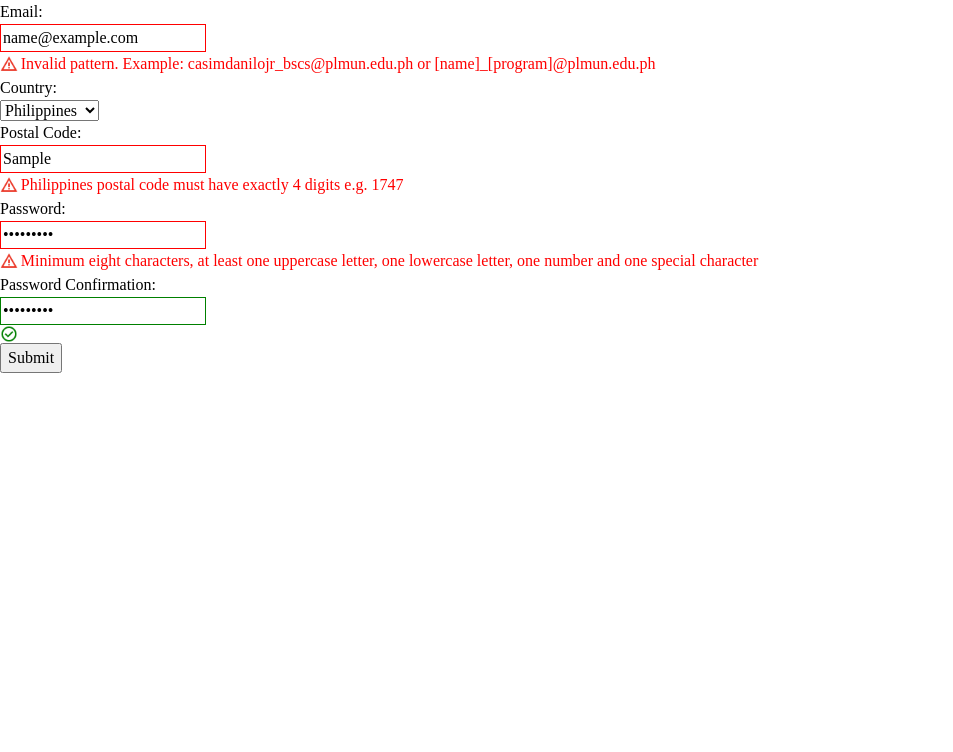
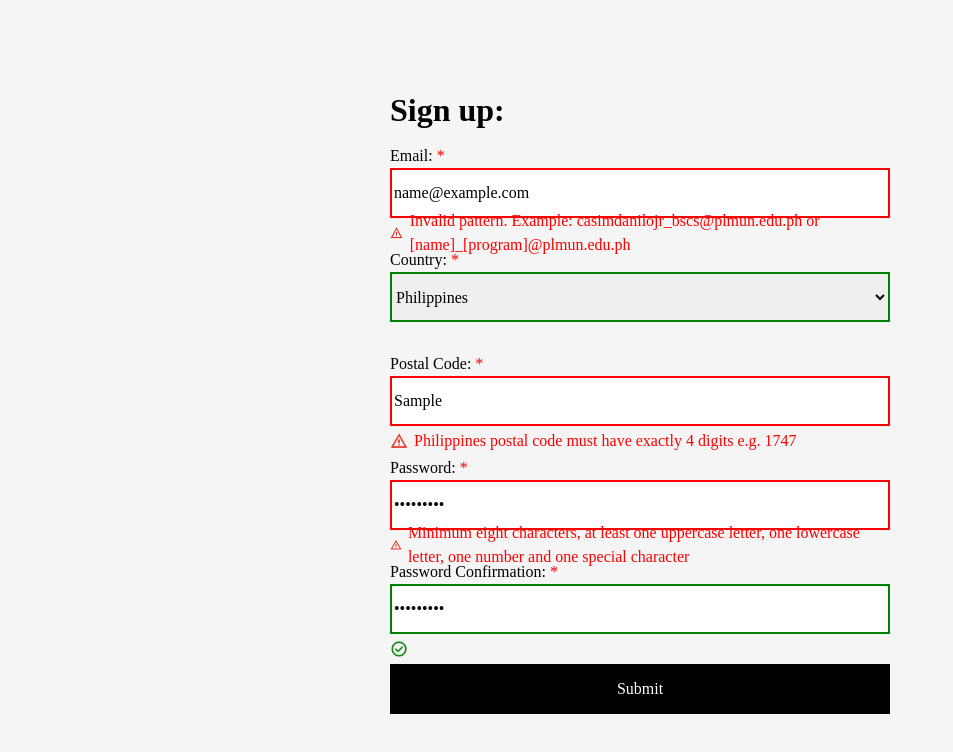
Before and after one commit to danilocasim/form-validation, a website built with webpack: page src/template/index.html in a window 1280 px wide. Both pictures are taken after typing "name@example.com", "Sample", "Sample123", "Sample123" into the empty fields and a click on the button "Submit". Shown: the whole page, without its empty margins (0-953 px from the left). Built offline with nearby package versions, Linux system fonts and the light colour scheme.

Commit message:
style: add styling to the form making it simple yet modern look
fix: move the all listeners in a controller module then import and  calling it in entry point

```diff
--- a/src/css/reset.css
+++ b/src/css/reset.css
@@ -28,6 +28,7 @@ textarea,
 select {
   font: inherit;
   display: block;
+  width: 100%;
 }
 
 p,
--- a/src/css/style.css
+++ b/src/css/style.css
@@ -1,9 +1,47 @@
 @import "./reset.css";
 
+body {
+  background-color: whitesmoke;
+}
+
+.container {
+  display: flex;
+  justify-content: center;
+  align-items: center;
+}
+
+form {
+  display: flex;
+  flex-direction: column;
+  justify-content: center;
+  height: 100vh;
+  width: 500px;
+}
+
+h1 {
+  margin-bottom: 10px;
+}
+
+input,
+button,
+select {
+  height: 50px;
+}
+
+span[aria-label="required"] {
+  color: red;
+}
+
+button {
+  background-color: black;
+  color: white;
+  border: 0;
+}
 .error-wrapper {
   display: flex;
   align-items: center;
-  gap: 0.2rem;
+  gap: 0.4rem;
+  height: 30px;
 }
 
 .error-wrapper img {
@@ -14,10 +52,12 @@
   color: red;
 }
 
-input:user-invalid {
-  border: 1px solid red;
+input:user-invalid,
+select:user-invalid {
+  border: 2px solid red;
 }
 
-input:user-valid {
-  border: 1px solid green;
+input:user-valid,
+select:user-valid {
+  border: 2px solid green;
 }
--- /dev/null
+++ b/src/js/controller.js
@@ -0,0 +1,46 @@
+import { Status } from "./status";
+
+export const listeners = () => {
+  const email = document.querySelector("#email");
+  const country = document.querySelector("#country");
+  const postalCode = document.querySelector("#postalCode");
+  const password = document.querySelector("#password");
+  const passwordConfirmation = document.querySelector("#passwordConfirmation");
+  const form = document.querySelector("form");
+
+  email.addEventListener("blur", Status.email);
+
+  country.addEventListener("blur", () => {
+    Status.country();
+    Status.postalCode();
+  });
+
+  postalCode.addEventListener("blur", Status.postalCode);
+
+  password.addEventListener("blur", Status.password);
+
+  passwordConfirmation.addEventListener("blur", Status.passwordConfirmation);
+
+  form.addEventListener("submit", (e) => {
+    if (!email.validity.valid) {
+      Status.email();
+      e.preventDefault();
+    }
+    if (!country.validity.valid) {
+      Status.country();
+      e.preventDefault();
+    }
+    if (!postalCode.validity.valid) {
+      Status.postalCode();
+      e.preventDefault();
+    }
+    if (!password.validity.valid) {
+      Status.password();
+      e.preventDefault();
+    }
+    if (!passwordConfirmation.validity.valid) {
+      Status.passwordConfirmation();
+      e.preventDefault();
+    }
+  });
+};
--- a/src/js/index.js
+++ b/src/js/index.js
@@ -1,45 +1,4 @@
 import style from "../css/style.css";
+import { listeners } from "./controller";
 
-import { Status } from "./status";
-
-const email = document.querySelector("#email");
-const country = document.querySelector("#country");
-const postalCode = document.querySelector("#postalCode");
-const password = document.querySelector("#password");
-
-const passwordConfirmation = document.querySelector("#passwordConfirmation");
-const form = document.querySelector("form");
-
-email.addEventListener("blur", () => {
-  Status.email();
-});
-
-country.addEventListener("blur", () => {
-  Status.country();
-  Status.postalCode();
-});
-
-postalCode.addEventListener("blur", Status.postalCode);
-
-password.addEventListener("blur", Status.password);
-
-passwordConfirmation.addEventListener("blur", Status.passwordConfirmation);
-
-form.addEventListener("submit", (e) => {
-  if (!email.validity.valid) {
-    Status.email();
-    e.preventDefault();
-  } else if (!country.validity.valid) {
-    Status.country();
-    e.preventDefault();
-  } else if (!postalCode.validity.valid) {
-    Status.postalCode();
-    e.preventDefault();
-  } else if (!password.validity.valid) {
-    Status.password();
-    e.preventDefault();
-  } else if (!passwordConfirmation.validity.valid) {
-    Status.passwordConfirmation();
-    e.preventDefault();
-  }
-});
+listeners();
--- a/src/template/index.html
+++ b/src/template/index.html
@@ -7,9 +7,11 @@
   </head>
 
   <body>
+    <div class="container">
       <form novalidate>
+        <h1>Sign up:</h1>
         <div>
-        <label for="email">Email:</label>
+          <label for="email">Email: <span aria-label="required">*</span></label>
           <input
             type="email"
             id="email"
@@ -23,7 +25,9 @@
           </div>
         </div>
         <div>
-        <label for="country">Country:</label>
+          <label for="country"
+            >Country: <span aria-label="required">*</span></label
+          >
           <select name="country" id="country" required>
             <option value="philippines">Philippines</option>
             <option value="germany">Germany</option>
@@ -35,7 +39,9 @@
           </div>
         </div>
         <div>
-        <label for="postalCode">Postal Code:</label>
+          <label for="postalCode"
+            >Postal Code: <span aria-label="required">*</span></label
+          >
           <input type="text" id="postalCode" name="postalCode" required />
           <div class="error-wrapper">
             <div id="postal-code-icon-status"></div>
@@ -43,7 +49,9 @@
           </div>
         </div>
         <div>
-        <label for="password">Password:</label>
+          <label for="password"
+            >Password: <span aria-label="required">*</span></label
+          >
           <input
             type="password"
             id="password"
@@ -57,7 +65,9 @@
           </div>
         </div>
         <div>
-        <label for="passwordConfirmation">Password Confirmation:</label>
+          <label for="passwordConfirmation"
+            >Password Confirmation: <span aria-label="required">*</span>
+          </label>
           <input
             type="password"
             id="passwordConfirmation"
@@ -71,5 +81,6 @@
         </div>
         <button type="submit">Submit</button>
       </form>
+    </div>
   </body>
 </html>
```
Lines whose indentation alone changed are shown as unchanged.
